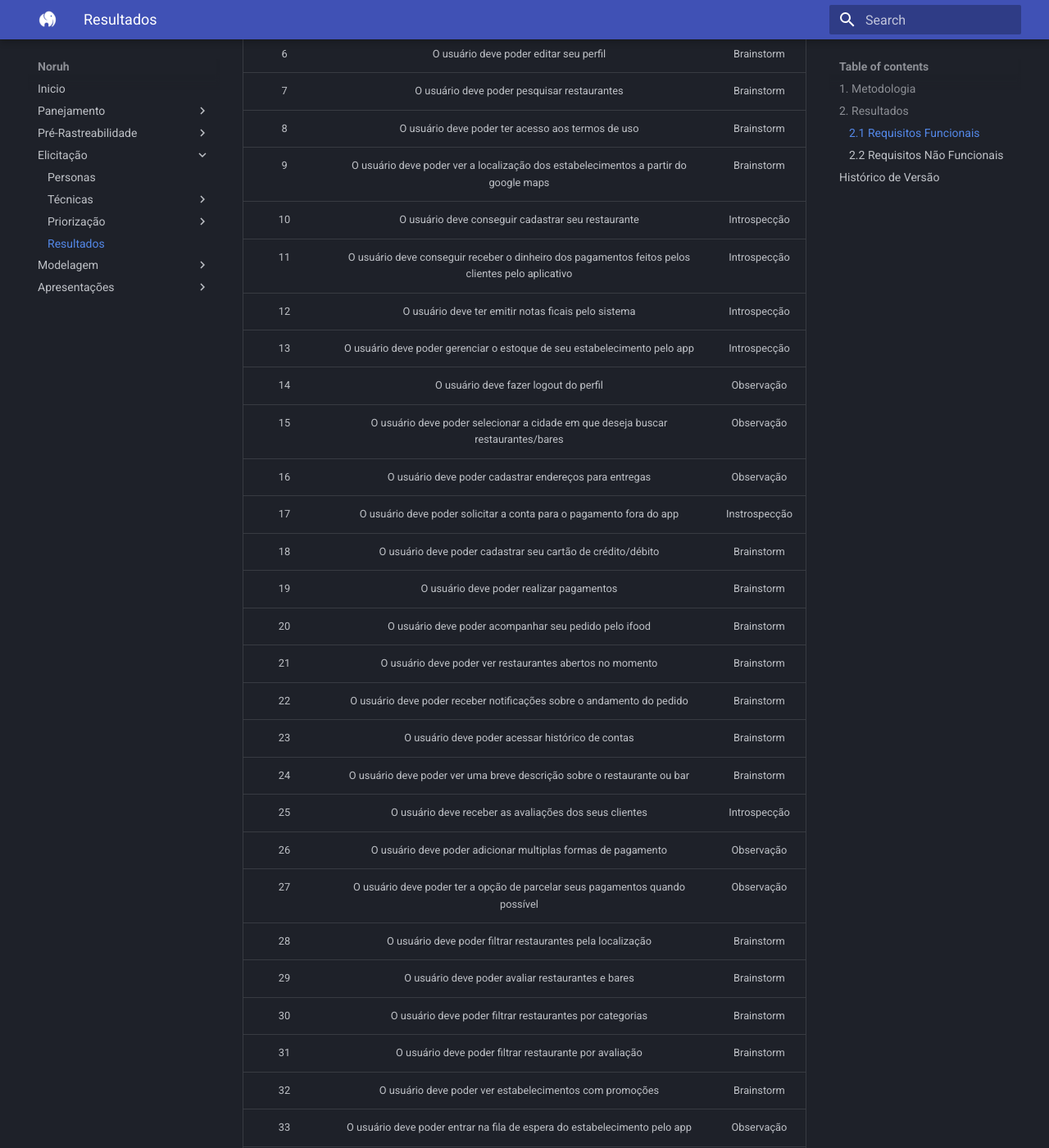
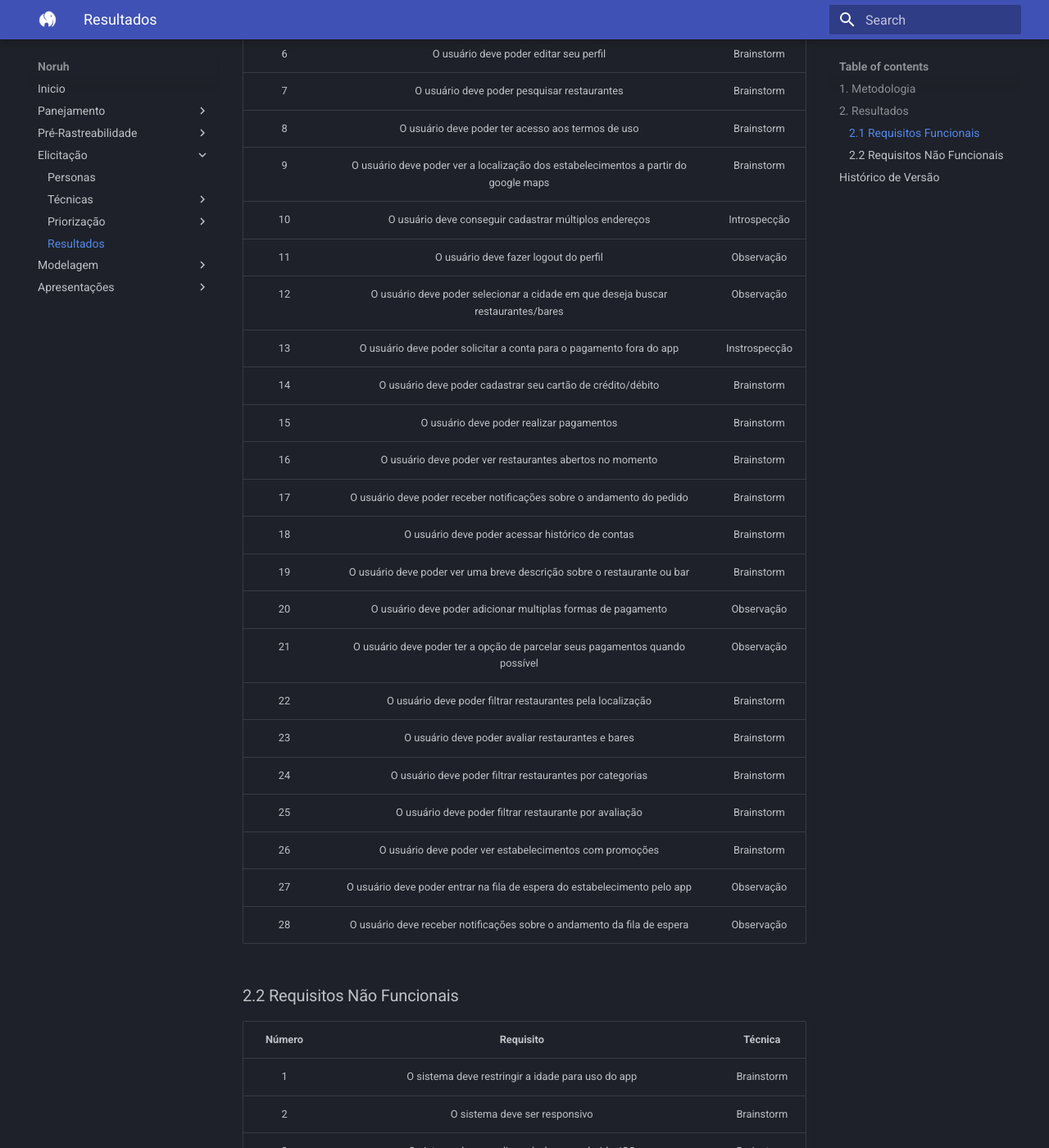
Before and after one commit to Thiab394/2022.1-Noruh, an MkDocs documentation site: the page built from docs/elicitacao/resultados.md, in a window 1280 px wide and 1400 px high, scrolled down 732 px. Shown: the whole window at 82% size. Built offline with MkDocs 1.6.1 and Material for MkDocs 9.7.7, drawn with Linux system fonts in a browser that asks for light colours; some of the changed text lies outside the part shown.

Commit message:
Corrige RFs

```diff
--- a/docs/elicitacao/resultados.md
+++ b/docs/elicitacao/resultados.md
@@ -21,31 +21,25 @@
 | 7   | O usuário deve poder pesquisar restaurantes        | Brainstorm|
 | 8   | O usuário deve poder ter acesso aos termos de uso  |  Brainstorm|
 | 9   | O usuário deve poder ver a localização dos estabelecimentos a partir do google maps | Brainstorm |
-| 10    | O usuário deve conseguir cadastrar seu restaurante |Introspecção |
-| 11    | O usuário deve conseguir receber o dinheiro dos pagamentos feitos pelos clientes pelo aplicativo |Introspecção|
-| 12    | O usuário deve ter emitir notas ficais pelo sistema |Introspecção|
-| 13    | O usuário deve poder gerenciar o estoque de seu estabelecimento pelo app |Introspecção|
-| 14    | O usuário deve fazer logout do perfil |Observação|
-| 15    | O usuário deve poder selecionar a cidade em que deseja buscar restaurantes/bares |Observação|
-| 16    | O usuário deve poder cadastrar endereços para entregas|Observação|
-| 17    | O usuário deve poder solicitar a conta para o pagamento fora do app |Instrospecção |
-| 18   | O usuário deve poder cadastrar seu cartão de crédito/débito       |Brainstorm|
-| 19   | O usuário deve poder realizar pagamentos                           | Brainstorm|
-| 20   | O usuário deve poder acompanhar seu pedido pelo ifood        |Brainstorm|
-| 21   | O usuário deve poder ver restaurantes abertos no momento         |Brainstorm |
-| 22   | O usuário deve poder receber notificações sobre o andamento do pedido |Brainstorm  |
-| 23   | O usuário deve poder acessar histórico de contas       |Brainstorm|
-| 24   | O usuário deve poder ver uma breve descrição sobre o restaurante ou bar  |Brainstorm |
-| 25    | O usuário deve receber as avaliações dos seus clientes |Introspecção|
-| 26    | O usuário deve poder adicionar multiplas formas de pagamento |Observação|
-| 27    | O usuário deve poder ter a opção de parcelar seus pagamentos quando possível | Observação|
-| 28   | O usuário deve poder filtrar restaurantes pela localização       |Brainstorm |
-| 29   | O usuário deve poder avaliar restaurantes e bares             | Brainstorm|
-| 30   | O usuário deve poder filtrar restaurantes por categorias       |Brainstorm|
-| 31   | O usuário deve poder filtrar restaurante por avaliação       |    Brainstorm|
-| 32   | O usuário deve poder ver estabelecimentos com promoções        |  Brainstorm|
-| 33    | O usuário deve poder entrar na fila de espera do estabelecimento pelo app|Observação|
-| 34    | O usuário deve receber notificações sobre o andamento da fila de espera | Observação|
+| 10    | O usuário deve conseguir cadastrar múltiplos endereços|Introspecção|
+| 11    | O usuário deve fazer logout do perfil |Observação|
+| 12    | O usuário deve poder selecionar a cidade em que deseja buscar restaurantes/bares |Observação|
+| 13    | O usuário deve poder solicitar a conta para o pagamento fora do app |Instrospecção |
+| 14   | O usuário deve poder cadastrar seu cartão de crédito/débito       |Brainstorm|
+| 15   | O usuário deve poder realizar pagamentos       |Brainstorm|
+| 16   | O usuário deve poder ver restaurantes abertos no momento         |Brainstorm |
+| 17   | O usuário deve poder receber notificações sobre o andamento do pedido |Brainstorm  |
+| 18   | O usuário deve poder acessar histórico de contas       |Brainstorm|
+| 19   | O usuário deve poder ver uma breve descrição sobre o restaurante ou bar  |Brainstorm |
+| 20    | O usuário deve poder adicionar multiplas formas de pagamento |Observação|
+| 21    | O usuário deve poder ter a opção de parcelar seus pagamentos quando possível | Observação|
+| 22   | O usuário deve poder filtrar restaurantes pela localização       |Brainstorm |
+| 23   | O usuário deve poder avaliar restaurantes e bares             | Brainstorm|
+| 24   | O usuário deve poder filtrar restaurantes por categorias       |Brainstorm|
+| 25   | O usuário deve poder filtrar restaurante por avaliação       |    Brainstorm|
+| 26   | O usuário deve poder ver estabelecimentos com promoções        |  Brainstorm|
+| 27    | O usuário deve poder entrar na fila de espera do estabelecimento pelo app|Observação|
+| 28    | O usuário deve receber notificações sobre o andamento da fila de espera | Observação|
 
 ### 2.2 Requisitos Não Funcionais
 
```
Also changed, not shown: other parts of docs/elicitacao/resultados.md (+1 -0 lines), docs/elicitacao/tecnicas/introspeccao.md (+1 -0 lines), docs/modelagem/cenarios.md (+8 -20 lines).
